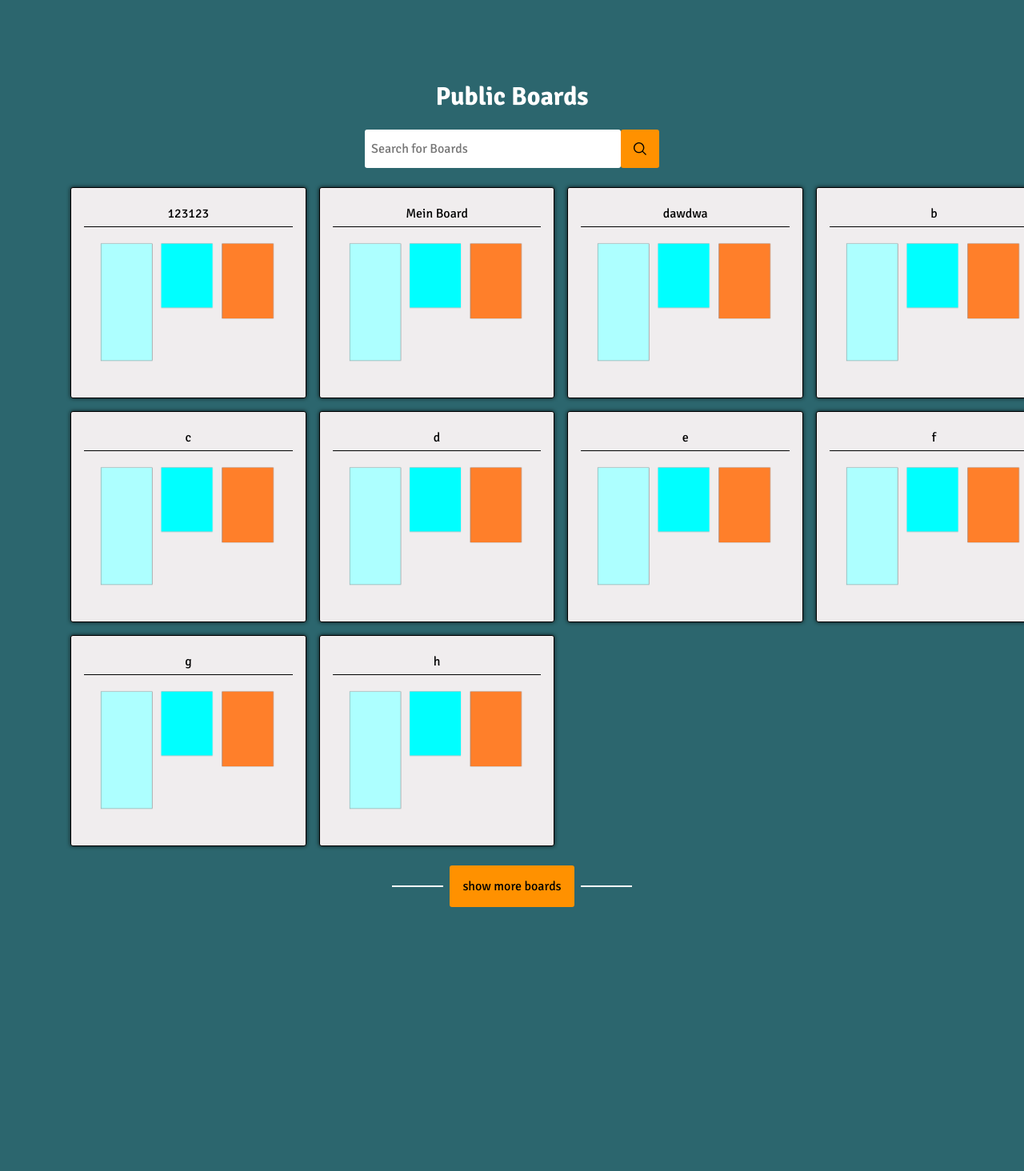
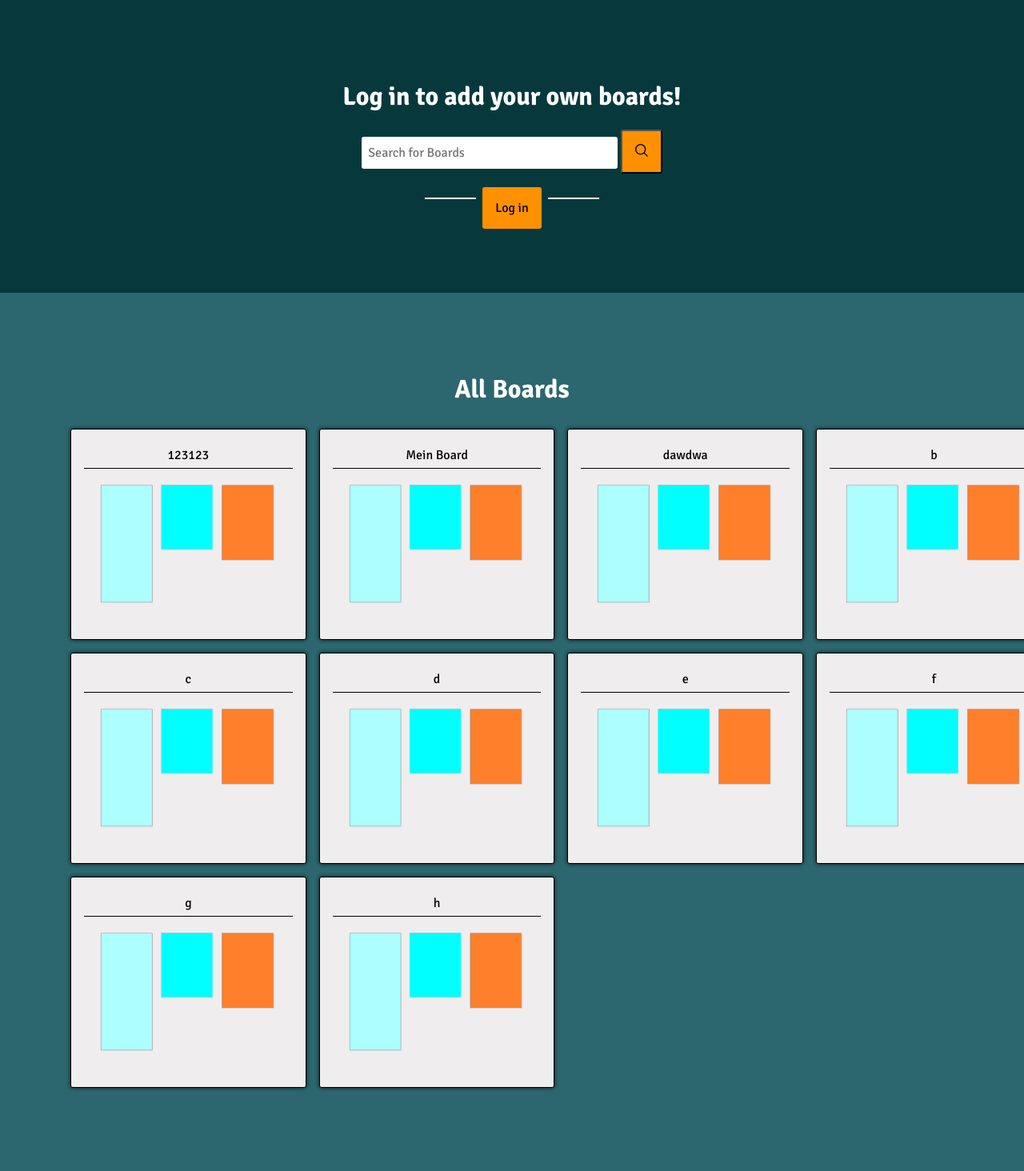
Before and after one commit to amicablemike/kanban, a Django app: page / in a window 1280 px wide. Shown: the part 56-1520 px from the top of the page at 80% size. Before the commit the page ends 1190 px from the top, so only its background shows below. Run offline with Django 4.2, Linux system fonts and the light colour scheme; data comes from the database, SQL or seed files in the repository; both versions use the stored data as it was after the commit; some libraries are stand-ins or nearby versions.

Commit message:
sreach functionality for boards and tasks

```diff
--- a/base/templates/base/home.html
+++ b/base/templates/base/home.html
@@ -59,10 +59,12 @@
             <div class="board_overview" id="my_boards">
                 <h1>My Boards</h1>
                 <div class="search_container">
-                    <input type="text" class="searchbar" placeholder="Search for Boards" />
-                    <div class="search_btn">
-                        <img src="{% static 'Images/Icons/suche.svg' %}" alt="search">
-                    </div>
+                    <form>
+                        <input type="text" name="q" class="searchbar" placeholder="Search for Boards"/>
+                        <button type="sutbmit" class="search_btn">
+                            <img src="{% static 'Images/Icons/suche.svg' %}" alt="search">
+                        </button>
+                    </form>
                 </div>
                 <div class="board_preview_expand_container">
                     <div class="board_preview_expand_line"></div>
@@ -80,9 +82,23 @@
                     <!-- insert 4 board previews here after click on board_preview_expand_container (see below) -->
                     <div class="public_boards_anchor"></div>
                 </div>
+            </div>
+            {% else %}
+            <div class="board_overview" id="my_boards">
+                <h1>Log in to add your own boards!</h1>
+                <div class="search_container">
+                    <form>
+                        <input type="text" name="q" class="searchbar" placeholder="Search for Boards"/>
+                        <button type="sutbmit" class="search_btn">
+                            <img src="{% static 'Images/Icons/suche.svg' %}" alt="search">
+                        </button>
+                    </form>
+                </div>
                 <div class="board_preview_expand_container">
                     <div class="board_preview_expand_line"></div>
-                    <div class="board_preview_expand">show more boards</div>
+                    <!-- <div class="board_preview_expand">show more boards</div> -->
+                    <div class="board_preview_expand" style="margin-top: 1.5rem;"
+                        onclick="location.pathname = './login'">Log in</div>
                     <div class="board_preview_expand_line"></div>
                 </div>
             </div>
@@ -91,13 +107,13 @@
         <!-- End If for MyBoards when loged in -->
         <div id="back_color_public_boards">
             <div class="board_overview" id="public_boards">
-                <h1>Public Boards</h1>
-                <div class="search_container">
+                <h1>All Boards</h1>
+                <!-- <div class="search_container">
                     <input type="text" class="searchbar" placeholder="Search for Boards" />
                     <div class="search_btn">
                         <img src="{% static 'Images/Icons/suche.svg' %}" alt="search">
                     </div>
-                </div>
+                </div> -->
                 <div class="board_previews">
                     {% for board in boards %}
                     {% include 'base/board_item.html' %}
@@ -105,15 +121,11 @@
                     <!-- insert 4 board previews here after click on board_preview_expand_container (see below) -->
                     <div class="public_boards_anchor"></div>
                 </div>
-                <div class="board_preview_expand_container">
-                    <div class="board_preview_expand_line"></div>
-                    <div class="board_preview_expand">show more boards</div>
-                    <div class="board_preview_expand_line"></div>
-                </div>
             </div>
         </div>
     </div>
     <script src="{% static 'js/account_expand.js' %}"></script>
+    <script src="{% static 'js/homepage.js' %}"></script>
 
 </body>
 
--- a/base/views.py
+++ b/base/views.py
@@ -73,18 +73,28 @@ def home(request):
     #     Q(name__icontains=q) |
     #     Q(description__icontains=q)
     # )
+    query = request.GET.get('q')
 
-    boards = Board.objects.all()[:]
-    try:
-        myboards = Board.objects.filter(participants = request.user)[:]
-    except:
-        myboards = Board.objects.filter()[:]
-
-    board_count = boards.count()
+    if query:
+        results = Board.objects.filter(name__icontains=query)
+        boards = results
+        try:
+            myboards = results.filter(participants = request.user)[:]
+        except:
+            myboards = Board.objects.all()  #warum try except?? - testen ohne try except
+    else:
+        results = []
+        boards = Board.objects.all()[:]
+        try:
+            myboards = Board.objects.filter(participants = request.user)[:]
+        except:
+            myboards = Board.objects.all()  #warum try except?? - testen ohne try except
 
 
+    board_count = Board.objects.all()
 
-    context = {'boards': boards, 'myboards': myboards, 'board':board, 'board_count': board_count}
+
+    context = {'results': results, 'boards': boards, 'myboards': myboards, 'board':board, 'board_count': board_count}
     return render(request, 'base/home.html', context)
 
 
@@ -98,6 +108,20 @@ def board(request, pk):
 
     task_form = TaskForm
     board_form = BoardForm
+
+    #Search functionality
+    query = request.GET.get('q')
+    if query:
+        results = task.filter(name__icontains=query)
+        task_search = results
+        tasks_todo = tasks_todo.filter(name__icontains=query)
+        tasks_doing = tasks_doing.filter(name__icontains=query)
+        tasks_done = tasks_done.filter(name__icontains=query)
+        # try:
+        #     myboards = results.filter(participants = request.user)[:]
+        # except:
+        #     myboards = Board.objects.filte()  #warum try except?? - testen ohne try except
+
 
     try:
         user_tasks = Task.objects.filter(owner = request.user)
```
Also changed, not shown: base/templates/base/board.html (+6 -4 lines), db.sqlite3.
